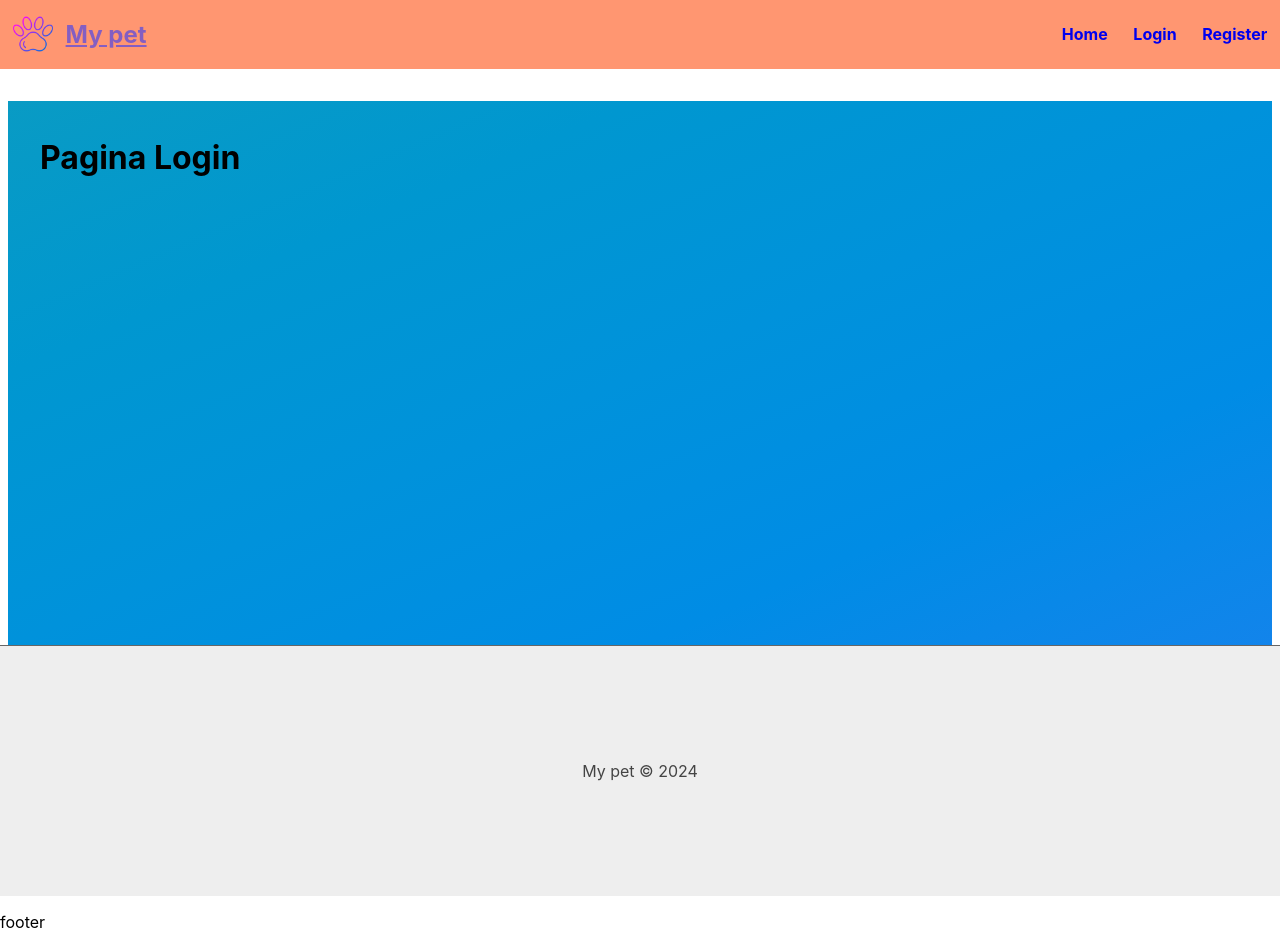
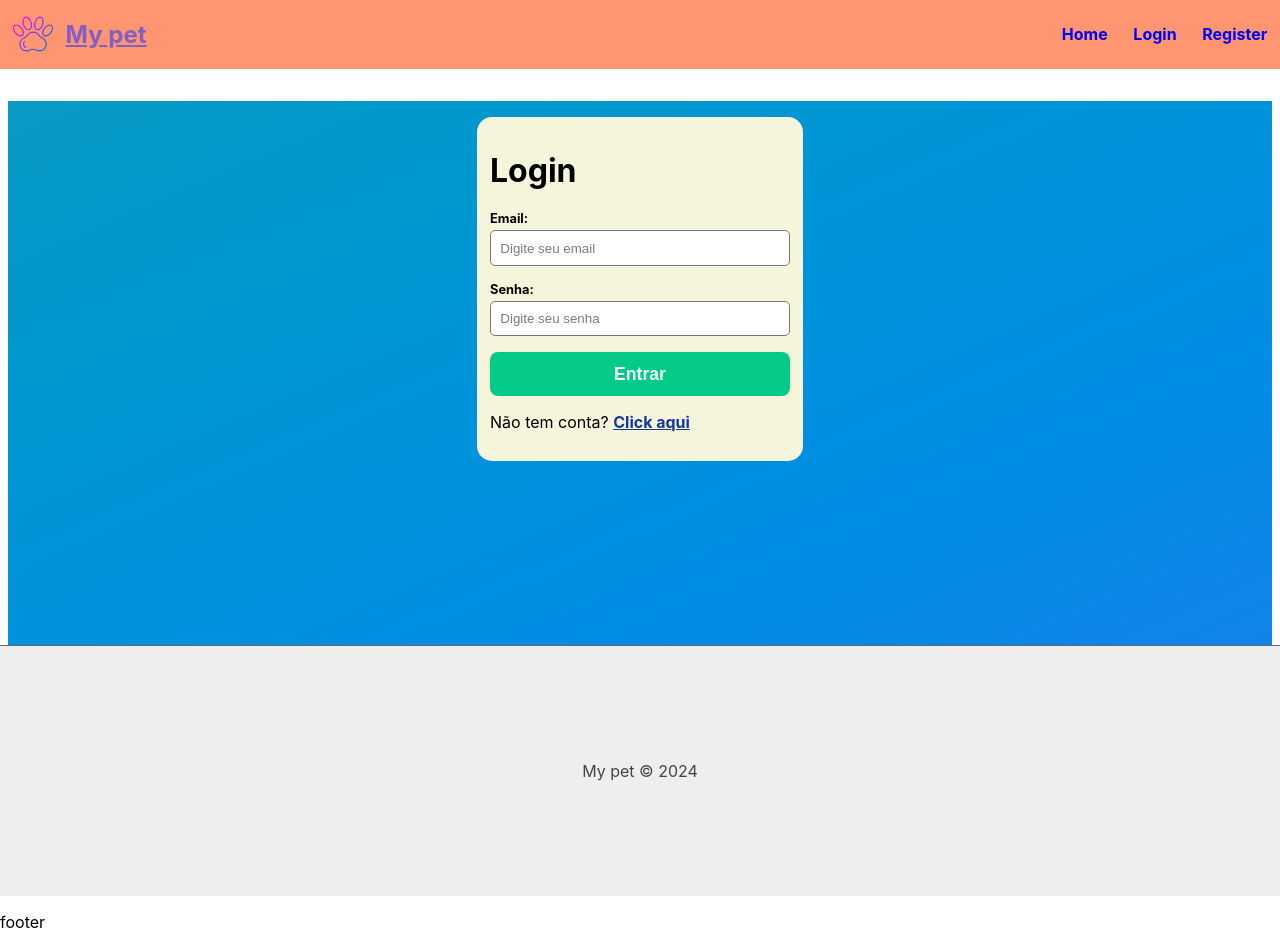
Before and after one commit to WendelEfraim/Pet, a React (Vite) app in the folder frontend/: page /login in a window 1280 px wide. Built offline with nearby package versions, Linux system fonts and the light colour scheme.

Commit message:
form create

```diff
--- a/frontend/src/App.jsx
+++ b/frontend/src/App.jsx
@@ -11,16 +11,21 @@ import Container from './components/Container'
 
 import Footer from './components/Footer'
 
+//Context
+import { UserProvider } from './context/UserContext'
+
 
 function App() {
 
   return (
     <div>
-      <Navbar/>
-      <Container>
-        <Outlet/>
-      </Container>
-      <Footer/>
+      <UserProvider>
+        <Navbar/>
+          <Container>
+            <Outlet/>
+          </Container>
+        <Footer/>
+      </UserProvider>
 
       <footer><p>footer</p></footer>
     </div>
--- a/frontend/src/components/form/form.module.css
+++ b/frontend/src/components/form/form.module.css
@@ -1,6 +1,7 @@
 .form_container {
     max-width: 300px;
     margin:  0 auto;
+    padding: .8em;
     background-color: beige;
     border-radius: 15px;
 }
@@ -17,3 +18,16 @@
     font-size: 1.1em;
     font-weight: bold;
 }
+
+.form_container input[type = 'submit']:hover{
+    background-color: rgb(3, 182, 122);
+}
+
+.form_container p {
+    margin-top: 1em;
+}
+
+.form_container p a{
+    color: #16379d;
+    font-weight: bold;
+}
--- /dev/null
+++ b/frontend/src/context/UserContext.jsx
@@ -0,0 +1,13 @@
+import { createContext } from "react";
+import useAuth from "../hooks/useAuth";
+
+const Context = createContext()
+
+function UserProvider({children}) {
+    const {register} = useAuth()
+    return(
+        <Context.Provider value={{register}}>{children}</Context.Provider>
+    )
+}
+
+export {Context, UserProvider}
--- /dev/null
+++ b/frontend/src/hooks/useAuth.jsx
@@ -0,0 +1,23 @@
+import api from "../utils/api";
+
+// eslint-disable-next-line no-unused-vars
+import{useState, useEffect} from 'react';
+// eslint-disable-next-line no-unused-vars
+import { useNavigate } from "react-router-dom";
+
+export default function useAuth() {
+
+    async function register(user) {
+
+        try{
+            const data = await api.post('/user/register', user).then((response)=>{
+                return response.data
+            })
+            console.log(data)
+        } catch(error){
+            console.log(error)
+        }
+    }
+
+    return {register}
+}
--- a/frontend/src/routes/login.jsx
+++ b/frontend/src/routes/login.jsx
@@ -1,8 +1,50 @@
+import Input from "../components/form/Input"
+
+import {useState} from 'react'
+
+import {Link} from 'react-router-dom'
+
+import style from "../components/form/form.module.css"
+
+
 const Login = () =>{
+
+    const [user, setUser] = useState({})
+
+    function handleChange(e) {
+        setUser({ ...user, [e.target.name]:e.target.value})
+    }
+
+    function handleSubmit(e) {
+        e.preventDefalt()
+        // enviar o usuario para o banco
+        console.log(user)
+    }
+
     return(
-        <div>
-            <h1>Pagina Login</h1>
-        </div>
+        <div className={style.form_container}>
+        <h1>Login</h1>
+        <form onSubmit={handleSubmit}>
+            <Input
+                text="Email"
+                type="email"
+                name="email"
+                placeholder="Digite seu email"
+                handleOnChange={handleChange}
+            />
+            <Input
+                text="Senha"
+                type="password"
+                name="password"
+                placeholder="Digite seu senha"
+                handleOnChange={handleChange}
+            />
+            <input type="submit" value="Entrar" />
+        </form>
+        <p>
+            Não tem conta? <Link to="/register">Click aqui</Link>
+        </p>
+    </div>
     )
 }
 export default Login
--- a/frontend/src/routes/register.jsx
+++ b/frontend/src/routes/register.jsx
@@ -1,55 +1,76 @@
+import {useContext, useState} from 'react'
+
 import Input from "../components/form/Input"
 
 import {Link} from 'react-router-dom'
 
 import style from "../components/form/form.module.css"
 
-const Register = () =>{
+//Context
+import { Context } from '../context/UserContext'
+
+function Register() {
+    const [user, setUser] = useState({})
+    const {register} = useContext(Context)
+
+
+    function handleChange(e) {
+        setUser({ ...user, [e.target.name]: e.target.value })
+    }
+
+    function handleSubmit(e) {
+        e.preventDefault()
+        register(user)
+    }
+
     return(
-        <div className={style.form_container}>
+        <section className={style.form_container}>
+
+
+
             <h1>Registrar</h1>
-            <form>
+            <form onSubmit={handleSubmit}>
                 <Input
                     text="Nome"
                     type="text"
                     name="name"
                     placeholder="Digite seu nome"
-                    handleOnChange={HashChangeEvent}
+                    handleOnChange={handleChange}
                 />
                 <Input
                     text="Email"
                     type="email"
                     name="email"
                     placeholder="Digite seu email"
-                    handleOnChange={HashChangeEvent}
+                    handleOnChange={handleChange}
                 />
                 <Input
                     text="Telefone"
                     type="text"
                     name="phone"
                     placeholder="Digite seu telefone"
-                    handleOnChange={HashChangeEvent}
+                    handleOnChange={handleChange}
                 />
                 <Input
                     text="Senha"
                     type="password"
                     name="password"
                     placeholder="Digite seu senha"
-                    handleOnChange={HashChangeEvent}
+                    handleOnChange={handleChange}
                 />
                 <Input
                     text="Confirme sua senha"
                     type="password"
                     name="confirmpassword"
                     placeholder="Confirme sua senha"
-                    handleOnChange={HashChangeEvent}
+                    handleOnChange={handleChange}
                 />
-                <input type="submit" value="registrar" />
+                <input type="submit" value="Registrar" />
             </form>
             <p>
                 Já tem conta? <Link to="/login">Click aqui</Link>
             </p>
-        </div>
+        </section>
     )
 }
 export default Register
--- /dev/null
+++ b/frontend/src/utils/api.jsx
@@ -0,0 +1,6 @@
+import axios from 'axios';
+
+// eslint-disable-next-line react-refresh/only-export-components
+export default axios.create({
+    baseURL: 'http://localhost:5000'
+});
```
